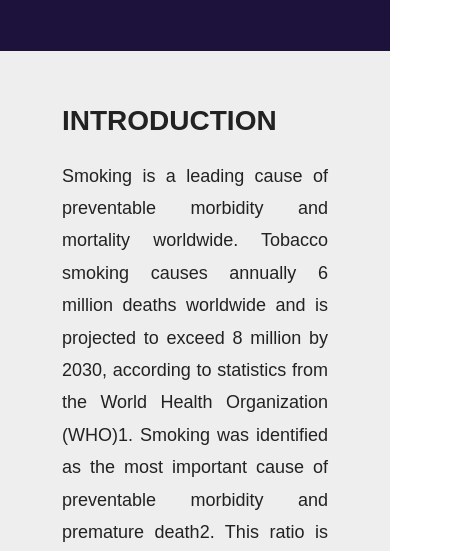
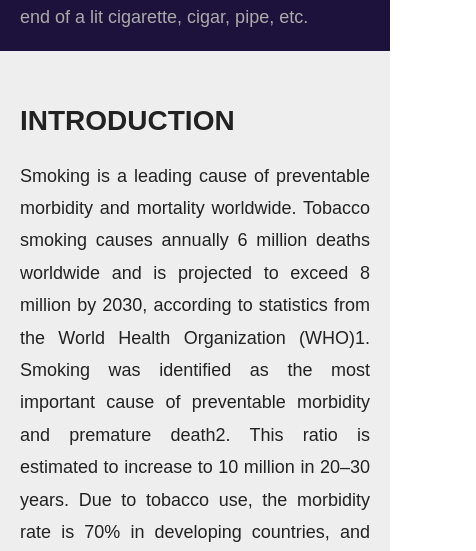
Before and after one commit to MatiasWebLord/Web, a plain HTML site: page index.html in a window 390 px wide. Shown: the part 709-1260 px from the top of the page, 476 px wide, since content can reach past the window. Drawn offline with Linux system fonts and the light colour scheme.

Commit message:
Add files via upload

```diff
--- a/style.css
+++ b/style.css
@@ -160,3 +160,17 @@ main {
     padding: 56px 46px;
   }
 }
+
+@media (max-width: 500px) {
+  main {
+    padding: 56px 20px;
+  }
+
+  .left-col {
+    padding: 20px;
+  }
+
+  .main-content {
+    padding: 0;
+  }
+}
```
